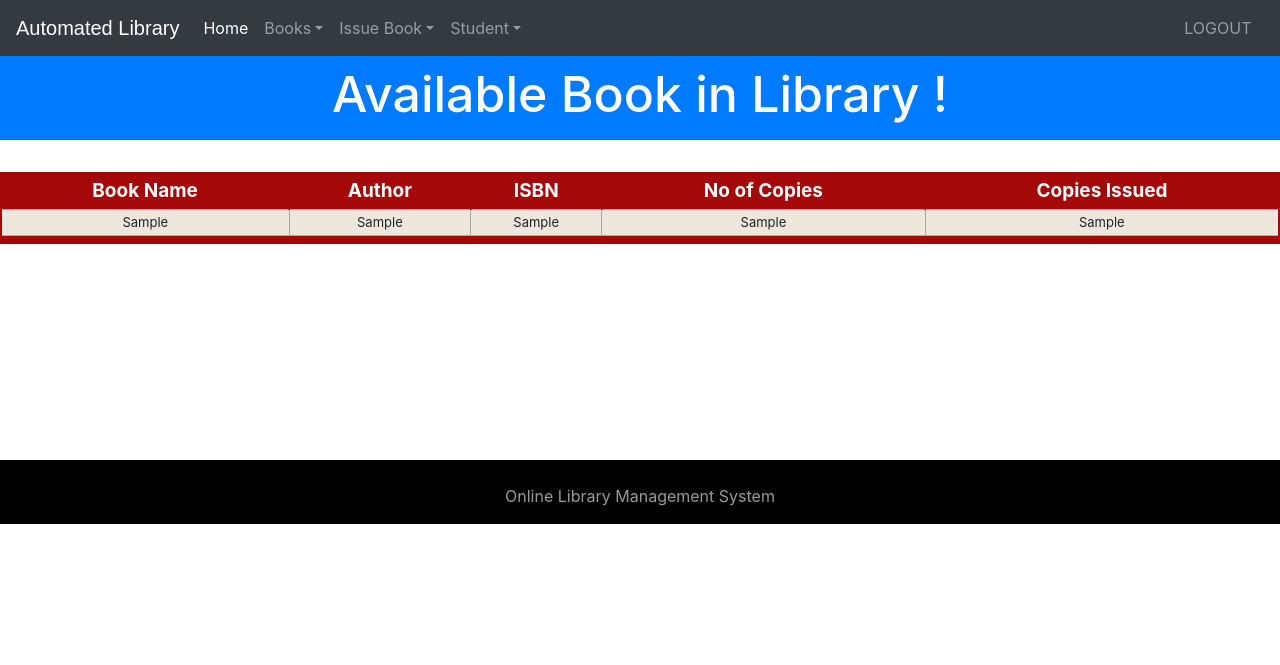
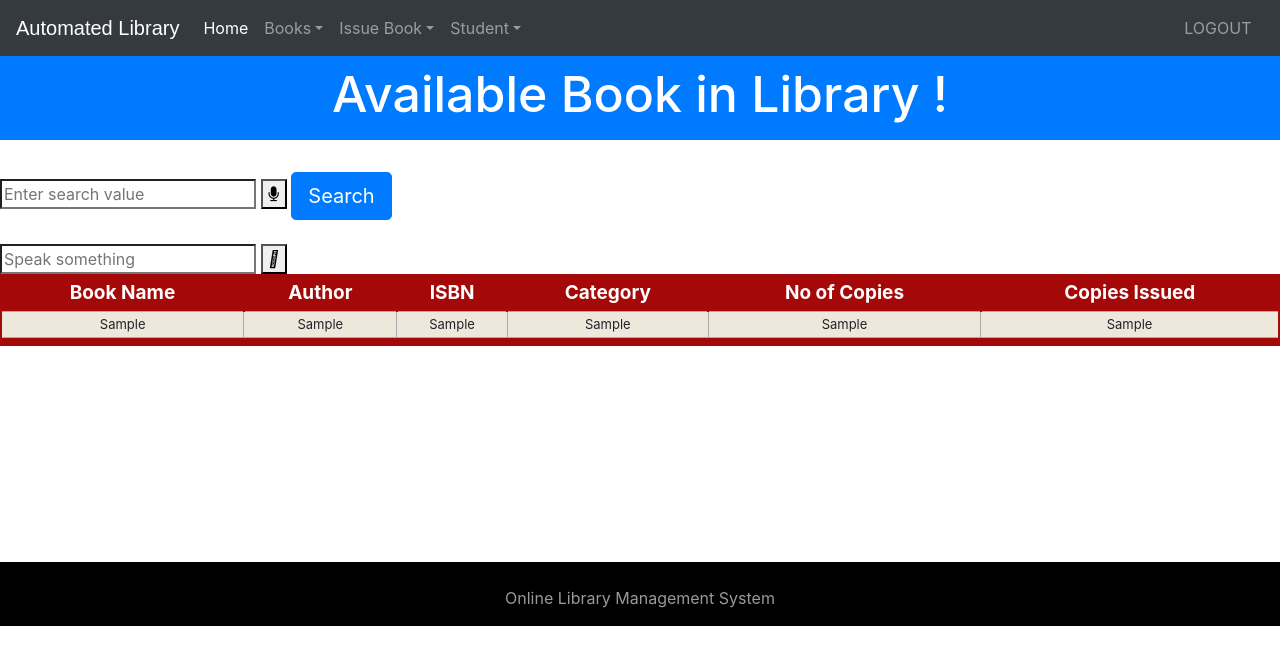
Before and after one commit to ashraf1199/SE_Project, a Django app: template src/templates/viewbook.html in a window 1280 px wide. Shown: the top 665 px of the page. Run offline with Django 4.2, Linux system fonts and the light colour scheme; the template is opened without the code that fills it: most values are stand-ins (such as "Sample title", 1, 10 or a date in 2020); some libraries are stand-ins or nearby versions.

Commit message:
Update viewbook.html

```diff
--- a/src/templates/viewbook.html
+++ b/src/templates/viewbook.html
@@ -61,16 +61,16 @@ border-radius: 5px;
     <br>
     <h3 class="p-3 mb-2 bg-primary text-white" style = 'font-size: 50px;text-align:center;'>Available Book in Library !</h3>
     <br>
-<!--
+
     <form method="get" action="/search">
         <input type="search" placeholder= "Enter search value" aria-label="Search" name="query" id="search">
         <button type="submit"><i class="fa fa-microphone"></i></button>
         <button class="btn btn-primary btn-lg" type="submit">Search</button>
-    </form><br> -->
-    <!--<form method="get" action="/search">
+    </form><br>
+    <form method="get" action="/search">
         <input type="search" placeholder= "Speak something" aria-label="Search" name="query" id="search">
         <button type="button"><i class="fas fa-microphone"></i></button>
-    </form> -->
+    </form>
 {% if li%}
     <table class="redTable">
     <thead>
@@ -78,7 +78,7 @@ border-radius: 5px;
         <th>Book Name</th>
         <th>Author</th>
         <th>ISBN</th>
-        <!-- <th>Category</th> -->
+        <th>Category</th>
         <th>No of Copies</th>
         <th>Copies Issued</th>
     </tr>
@@ -96,7 +96,7 @@ border-radius: 5px;
           <td>{{t.0}}</td>
           <td>{{t.1}}</td>
           <td>{{t.2}}</td>
-          <!-- <td>{{t.3}}</td> -->
+          <td>{{t.3}}</td>
           <td>{{t.4}}</td>
           <td>{{t.5}}</td>
         </tr>
```
